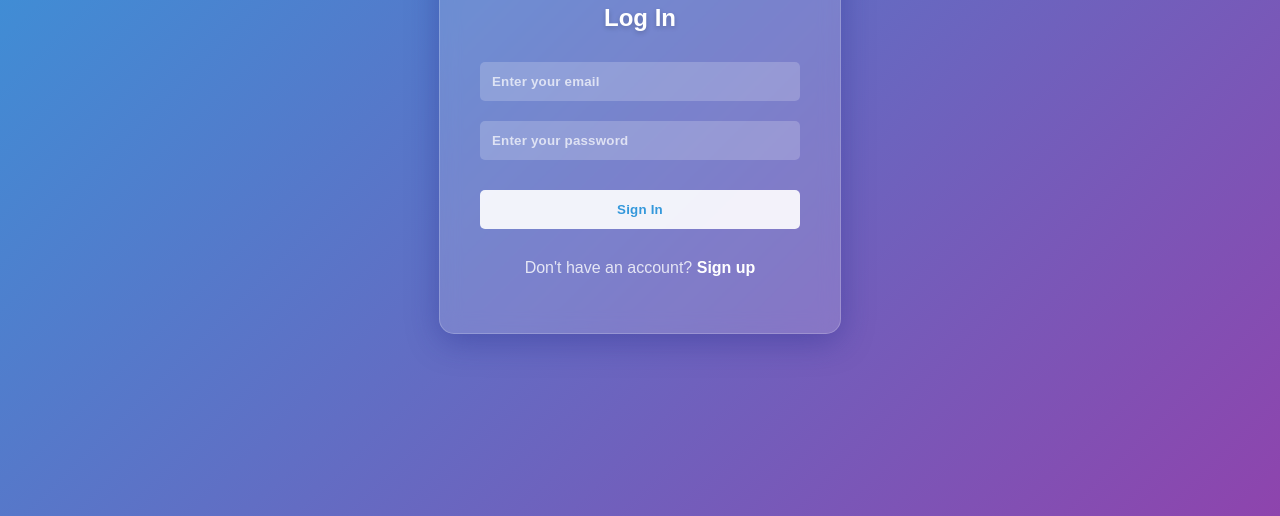
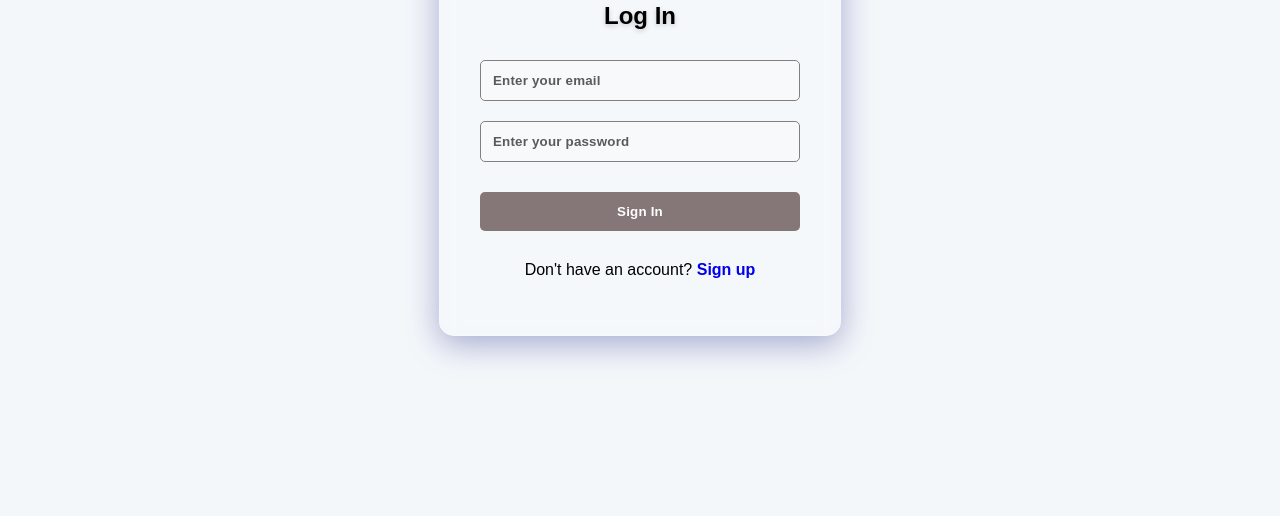
Before and after one commit to manojRawat5/Green-Coders_002, a plain HTML site: page Login/login.html in a window 1280 px wide. Shown: the part 284-800 px from the top of the page. Drawn offline with Linux system fonts and the light colour scheme.

Commit message:
fix background and text color for sign up and signin

```diff
--- a/Login/login.css
+++ b/Login/login.css
@@ -6,9 +6,10 @@ body {
     justify-content: center;
     align-items: center;
     min-height: 100vh;
-    background: linear-gradient(135deg, #3498db, #8e44ad);
+    background-color: #f4f7fa;
     background-attachment: fixed;
 }
+
 .login-container {
     background: rgba(255, 255, 255, 0.15);
     border-radius: 15px;
@@ -22,80 +23,93 @@ body {
     opacity: 0;
     animation: slideUp 1s ease forwards;
 }
+
 @keyframes slideUp {
     to {
         transform: translateY(0);
         opacity: 1;
     }
 }
+
 h1, h2 {
-    color: #fff;
+    /* color: #ffffff; */
     text-align: center;
     margin-bottom: 20px;
     text-shadow: 0 2px 5px rgba(0, 0, 0, 0.2);
 }
+
 h1 a {
     text-decoration: none;
-    color: #fff;
+    /* color: #ffffff; */
     transition: text-shadow 0.3s ease;
 }
+
 h1 a:hover {
     text-shadow: 0 0 10px rgba(255, 255, 255, 0.8);
 }
+
 form {
     display: flex;
     flex-direction: column;
 }
+
 input {
     margin: 10px 0;
     padding: 12px;
-    border: none;
+    border: 1px solid gray;
     border-radius: 5px;
     background-color: rgba(255, 255, 255, 0.2);
-    color: wheat;
+    /* color: #ffffff; */
     transition: background-color 0.3s ease, box-shadow 0.3s ease;
     font-weight: 600;
-    letter-spacing:0.2px;
+    letter-spacing: 0.2px;
 }
+
 input:focus {
     outline: none;
     background-color: rgba(255, 255, 255, 0.3);
     box-shadow: 0 0 10px rgba(255, 255, 255, 0.3);
 }
+
 input::placeholder {
-    color: rgba(255, 255, 255, 0.7);
+    color: rgba(24, 22, 22, 0.7);
 }
+
 #form input[type="submit"] {
     margin-top: 20px;
     padding: 12px;
     border: none;
     border-radius: 5px;
-    background-color: rgba(255, 255, 255, 0.9);
-    color: #3498db;
+    background-color: rgba(121, 105, 105, 0.9);
+    color: #fefffe;
     cursor: pointer;
     font-weight: bold;
     transition: all 0.3s ease;
 }
+
 #form input[type="submit"]:hover {
     background-color: #4a90e2;
-    color: #8e44ad;
     box-shadow: 0 5px 15px rgba(0, 0, 0, 0.2);
 }
+
 p {
     text-align: center;
     margin-top: 20px;
-    color: rgba(255, 255, 255, 0.8);
+    /* color: rgba(255, 255, 255, 0.8); */
 }
+
 p a {
-    color: #fff;
+    /* color: #ffffff; */
     text-decoration: none;
     font-weight: bold;
     transition: all 0.3s ease;
 }
+
 p a:hover {
     text-shadow: 0 0 10px rgba(255, 255, 255, 0.8);
 }
-.logo_img{
+
+.logo_img {
     height: 45px;
     object-fit: contain;
     display: flex;
--- a/Login/login.html
+++ b/Login/login.html
@@ -9,7 +9,7 @@
 </head>
 <body>
     <div class="login-container">
-        <a href="../index.html"> <img class="logo_img" src=".././LandingPage/utils/main_logo.png" alt="logo"/> </a>
+        <a href="../index.html"> <img class="logo_img" src="../landingPage/utils/main_logo.png" alt="logo"/> </a>
         <h2>Log In</h2>
         <form id="form" method="post" onsubmit="logIn(event)">
             <input type="email" id="email" name="email" placeholder="Enter your email" required>
--- a/Signup/signup.css
+++ b/Signup/signup.css
@@ -6,9 +6,10 @@ body {
     justify-content: center;
     align-items: center;
     min-height: 100vh;
-    background: linear-gradient(135deg, #3498db, #8e44ad);
+    background-color: #f4f7fa;
     background-attachment: fixed;
 }
+
 .login-container {
     background: rgba(255, 255, 255, 0.15);
     border-radius: 15px;
@@ -22,97 +23,93 @@ body {
     opacity: 0;
     animation: slideUp 1s ease forwards;
 }
+
 @keyframes slideUp {
     to {
         transform: translateY(0);
         opacity: 1;
     }
 }
+
 h1, h2 {
-    color: #fff;
+    /* color: #ffffff; */
     text-align: center;
     margin-bottom: 20px;
     text-shadow: 0 2px 5px rgba(0, 0, 0, 0.2);
 }
+
 h1 a {
     text-decoration: none;
-    color: #fff;
+    /* color: #ffffff; */
     transition: text-shadow 0.3s ease;
 }
+
 h1 a:hover {
     text-shadow: 0 0 10px rgba(255, 255, 255, 0.8);
 }
+
 form {
     display: flex;
     flex-direction: column;
 }
+
 input {
     margin: 10px 0;
     padding: 12px;
-    border: none;
+    border: 1px solid gray;
     border-radius: 5px;
     background-color: rgba(255, 255, 255, 0.2);
-    color: wheat;
+    /* color: #ffffff; */
     transition: background-color 0.3s ease, box-shadow 0.3s ease;
     font-weight: 600;
-    letter-spacing:0.2px;
+    letter-spacing: 0.2px;
 }
+
 input:focus {
     outline: none;
     background-color: rgba(255, 255, 255, 0.3);
     box-shadow: 0 0 10px rgba(255, 255, 255, 0.3);
 }
+
 input::placeholder {
-    color: rgba(255, 255, 255, 0.7);
+    color: rgba(24, 22, 22, 0.7);
 }
+
 #form input[type="submit"] {
     margin-top: 20px;
     padding: 12px;
     border: none;
     border-radius: 5px;
-    background-color: rgba(255, 255, 255, 0.9);
-    color: #3498db;
+    background-color: rgba(121, 105, 105, 0.9);
+    color: #fefffe;
     cursor: pointer;
     font-weight: bold;
     transition: all 0.3s ease;
 }
+
 #form input[type="submit"]:hover {
     background-color: #4a90e2;
-    color: #8e44ad;
     box-shadow: 0 5px 15px rgba(0, 0, 0, 0.2);
 }
-.form-footer {
-    display: flex;
-    justify-content: space-between;
-    margin-top: 15px;
-    font-size: 0.9em;
-}
-.form-footer label, .form-footer a {
-    color: rgba(255, 255, 255, 0.8);
-    text-decoration: none;
-    transition: color 0.3s ease;
-}
-.form-footer a:hover {
-    color: #fff;
-    text-shadow: 0 0 5px rgba(255, 255, 255, 0.5);
-}
+
 p {
     text-align: center;
     margin-top: 20px;
-    color: rgba(255, 255, 255, 0.8);
+    /* color: rgba(255, 255, 255, 0.8); */
 }
+
 p a {
-    color: #fff;
+    /* color: #ffffff; */
     text-decoration: none;
     font-weight: bold;
     transition: all 0.3s ease;
 }
+
 p a:hover {
     text-shadow: 0 0 10px rgba(255, 255, 255, 0.8);
 }
 
-
-.logo_img{
+.logo_img {
     height: 45px;
     object-fit: contain;
     display: flex;
```
Also changed, not shown: Signup/signup.html (+1 -1 lines).
